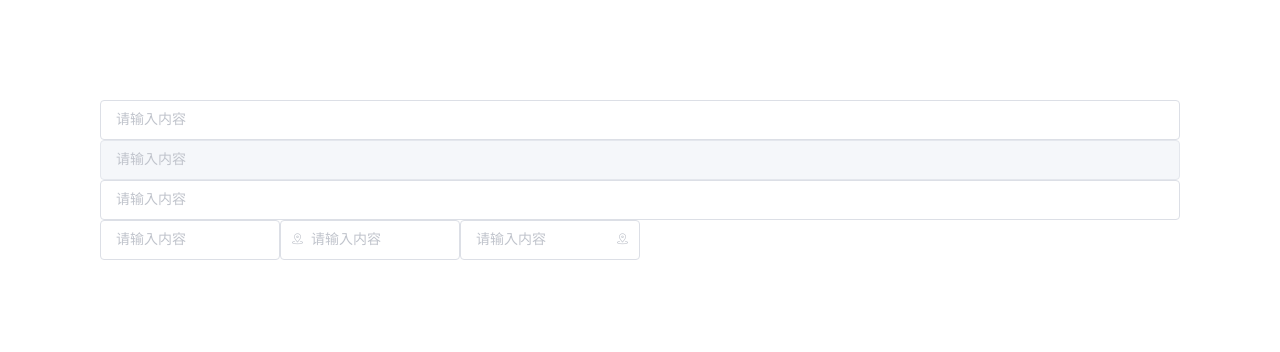
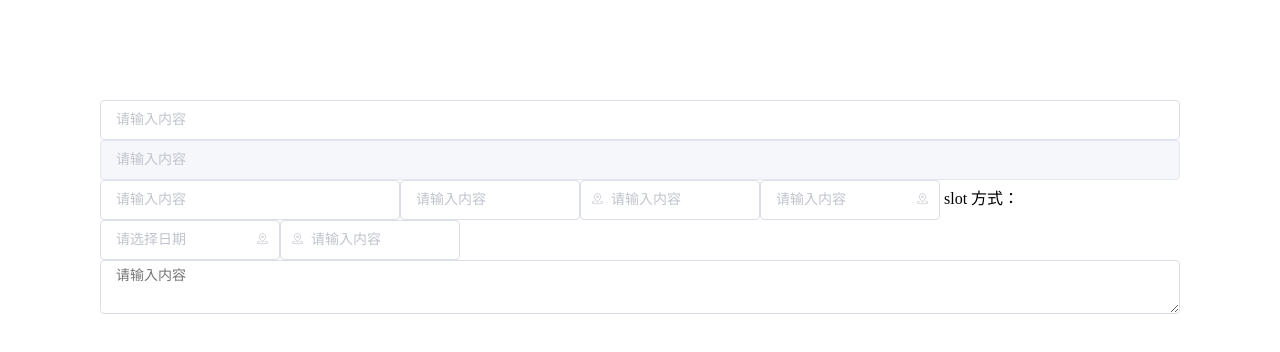
Before and after one commit to wuzhongwei/wzw-ui, a Vue app: page / in a window 1280 px wide. Shown: the top 352 px of the page. Built offline with nearby package versions, Linux system fonts and the light colour scheme.

Commit message:
input组件优化

```diff
--- a/package.json
+++ b/package.json
@@ -2,7 +2,7 @@
   "name": "wzw-ui",
   "version": "0.5.0",
   "private": false,
-  "description": "vue库",
+  "description": "vue组件库",
   "keywords": [
     "vue-components"
   ],
--- a/src/App.vue
+++ b/src/App.vue
@@ -249,9 +249,9 @@
       </wzw-container>
     </wzw-container> -->
     <wzw-input
-    v-model="input"
-    type="text"
-   ></wzw-input>
+      v-model="input"
+      type="text"
+    ></wzw-input>
    <wzw-input
     placeholder="请输入内容"
     v-model="input"
@@ -260,6 +260,7 @@
   <wzw-input
     placeholder="请输入内容"
     v-model="input"
+    style="width:300px"
     clearable>
   </wzw-input>
   <wzw-input
@@ -281,6 +282,25 @@
     v-model="input"
     suffix-icon="wzw-icon-diqu">
   </wzw-input>
+   slot 方式：
+  <wzw-input
+    placeholder="请选择日期"
+    style="width: 180px;"
+    v-model="input">
+    <i slot="suffix" class="wzw-input__icon wzw-icon-diqu"></i>
+  </wzw-input>
+  <wzw-input
+    placeholder="请输入内容"
+    style="width: 180px;"
+    v-model="input">
+    <i slot="prefix" class="wzw-input__icon wzw-icon-diqu"></i>
+  </wzw-input>
+  <wzw-input
+    type="textarea"
+    :rows="2"
+    placeholder="请输入内容"
+    v-model="input">
+  </wzw-input>
    {{input}}
     <!-- <wzw-icon icon="wode"></wzw-icon> -->
   </div>
@@ -291,8 +311,7 @@ export default {
   name: 'App',
   data () {
     return {
-      input: '',
-      arr: [12,3,4]
+      input: ''
     }
   },
   methods: {
@@ -301,8 +320,6 @@ export default {
     }
   },
   mounted() {
-
-    console.log(this.$delete(this.arr,2))
   },
 }
 </script>
--- a/src/packages/input.vue
+++ b/src/packages/input.vue
@@ -4,6 +4,7 @@
     @mouseleave="isHover = false"
     @mouseenter="isHover = true"
   >
+    <template v-if="type === 'text'">
       <input
         ref="input"
         class="wzw-input__inner"
@@ -13,18 +14,24 @@
         @input="input"
         @focus="focus"
         @blur="blur"
+        @compositionstart="handleCompositionStart"
+        @compositionend="handleCompositionEnd"
+        :readonly="readonly"
         :placeholder="placeholder"
         :autocomplete="autocomplete"
         :disabled="disabled"
+        :aria-label="label"
       >
-    <span class="wzw-input__prefix">
+      <span class="wzw-input__prefix" v-if="prefixIcon || $slots.prefix">
+        <slot name="prefix"></slot>
         <span
           v-if="prefixIcon"
           class="wzw-input__icon"
           :class="prefixIcon"
         ></span>
       </span>
-    <span class="wzw-input__suffix">
+      <span class="wzw-input__suffix" v-if="suffixIcon || clearable || showPassword || $slots.suffix">
+        <slot name="suffix"></slot>
         <span
           v-if="suffixIcon"
           class="wzw-input__icon"
@@ -42,6 +49,24 @@
           class="wzw-input__icon wzw-icon-eye"
         ></span>
       </span>
+    </template>
+    <textarea
+      v-else
+      ref="textarea"
+      class="wzw-textarea__inner"
+      v-bind="$attrs"
+      :value="value"
+      @input="input"
+      @focus="focus"
+      @blur="blur"
+      @compositionstart="handleCompositionStart"
+      @compositionend="handleCompositionEnd"
+      :readonly="readonly"
+      :placeholder="placeholder"
+      :autocomplete="autocomplete"
+      :disabled="disabled"
+      :aria-label="label"
+    ></textarea>
 
   </div>
 </template>
@@ -66,10 +91,9 @@ export default {
       type: String,
       default: 'off'
     },
-    disabled: {
-      type: Boolean,
-      default: false
-    },
+    label: String,
+    disabled: Boolean,
+    readonly: Boolean,
     clearable: {
       type: Boolean,
       default: false
@@ -83,21 +107,22 @@ export default {
   },
   data () {
     return {
-      passwordVisible: false,
+      isComposing: false, // 是否正在输入中文
+      passwordVisible: false, // 切换密码按钮
       isHover: false, // 是否显示清空按钮
       focused: false // 是否获取焦点
     }
   },
   computed: {
     inputClass () {
-      let classes = ["wzw-input"]
+      let classes = [this.type === 'text' ? 'wzw-input' : 'wzw-textarea']
       if (this.disabled) {
         classes.push(`is-disabled`)
       }
-      if (this.clearable || this.showPassword || this.suffixIcon) {
+      if (this.clearable || this.showPassword || this.suffixIcon || this.$slots.suffix) {
         classes.push(`wzw-input--suffix`)
       }
-      if (this.prefixIcon) {
+      if (this.prefixIcon || this.$slots.prefix) {
         classes.push(`wzw-input--prefix`)
       }
       return classes
@@ -107,7 +132,15 @@ export default {
     }
   },
   methods: {
+    handleCompositionStart () {
+      this.isComposing = true
+    },
+    handleCompositionEnd (e) {
+      this.isComposing = false
+      this.input(e)
+    },
     input (e) {
+      if (this.isComposing) return
       this.$emit('input', e.target.value)
     },
     handleCloes () {
@@ -127,7 +160,7 @@ export default {
     }
   },
   mounted() {
-
+    console.log(this.$attrs)
   },
 }
 //给组件绑定事件都时候可以绑定不上，需要加修饰符@click.native给原生元素绑事件
@@ -209,4 +242,26 @@ export default {
     right: 5px;
   }
 }
+.wzw-textarea {
+  position: relative;
+  display: inline-block;
+  width: 100%;
+  vertical-align: bottom;
+  font-size: 14px;
+  &__inner {
+    display: block;
+    resize: vertical;
+    padding: 5px 15px;
+    line-height: 1.5;
+    box-sizing: border-box;
+    width: 100%;
+    font-size: inherit;
+    color: #606266;
+    background-color: #fff;
+    background-image: none;
+    border: 1px solid #dcdfe6;
+    border-radius: 4px;
+    transition: border-color .2s cubic-bezier(.645,.045,.355,1);
+  }
+}
 </style>
--- /dev/null
+++ b/src/styles/input.scss
@@ -0,0 +1,96 @@
+.wzw-input {
+  position: relative;
+  font-size: 14px;
+  display: inline-block;
+  width: 100%;
+
+  &__inner{
+    cursor: pointer;
+    font-family: inherit;
+    appearance: none;
+    background-color: #fff;
+    border-radius: 4px;
+    border: 1px solid #dcdfe6;
+    color: #606266;
+    display: inline-block;
+    font-size: inherit;
+    height: 40px;
+    line-height: 40px;
+    outline: none;
+    padding: 0 15px;
+    transition: border-color .2s cubic-bezier(.645,.045,.355,1);
+    width: 100%;
+    &:hover {
+      border-color: #c0c4cc;
+    }
+    &:focus {
+      border-color: #409eff;
+    }
+    &::placeholder {
+      color: #C0C4CC;
+    }
+  }
+  &.is-disabled &__inner {
+    background-color: #f5f7fa;
+    border-color: #e4e7ed;
+    color: #c0c4cc;
+    cursor: not-allowed;
+  }
+  &--suffix {
+    .wzw-input__inner {
+      padding-right: 30px;
+    }
+  }
+  &--prefix {
+    .wzw-input__inner {
+      padding-left: 30px;
+    }
+  }
+  &__prefix, &__suffix {
+    position: absolute;
+    // pointer-events: none;
+    margin: auto;
+    top: 0;
+    bottom: 0;
+    line-height: 40px;
+    color: #c0c4cc;
+    .wzw-icon-guanbi, .wzw-icon-eye  {
+      cursor: pointer;
+      &:hover {
+        color: #909399;
+      }
+    }
+    >.wzw-input__icon {
+      width: 25px;
+      text-align: center;
+    }
+  }
+  &__prefix {
+    left: 5px;
+  }
+  &__suffix {
+    right: 5px;
+  }
+}
+.wzw-textarea {
+  position: relative;
+  display: inline-block;
+  width: 100%;
+  vertical-align: bottom;
+  font-size: 14px;
+  &__inner {
+    display: block;
+    resize: vertical;
+    padding: 5px 15px;
+    line-height: 1.5;
+    box-sizing: border-box;
+    width: 100%;
+    font-size: inherit;
+    color: #606266;
+    background-color: #fff;
+    background-image: none;
+    border: 1px solid #dcdfe6;
+    border-radius: 4px;
+    transition: border-color .2s cubic-bezier(.645,.045,.355,1);
+  }
+}
--- /dev/null
+++ b/src/styles/mixins/config.scss
@@ -0,0 +1,4 @@
+$namespace: 'wzw';
+$element-separator: '__';
+$modifier-separator: '--';
+$state-prefix: 'is-';
```
Also changed, not shown: src/styles/mixins/mixins.scss (added). Lines whose indentation alone changed are shown as unchanged.
